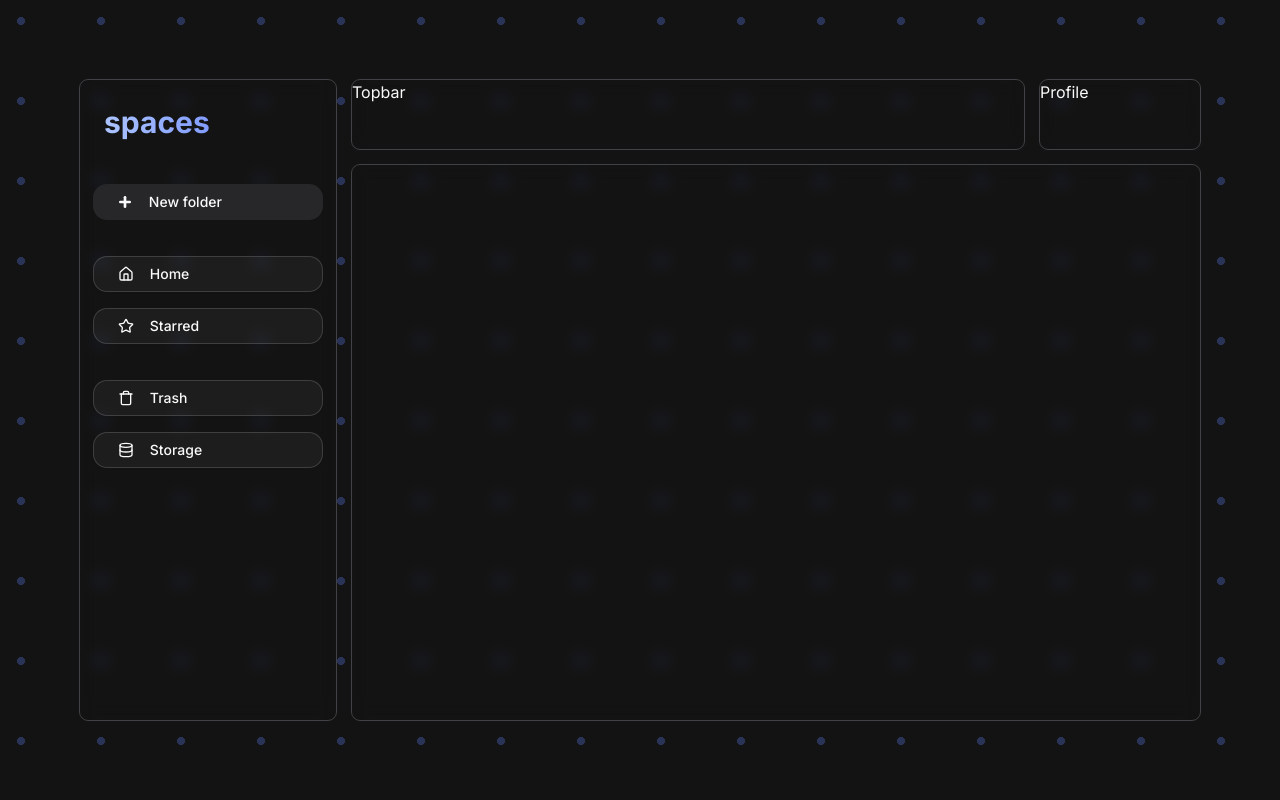
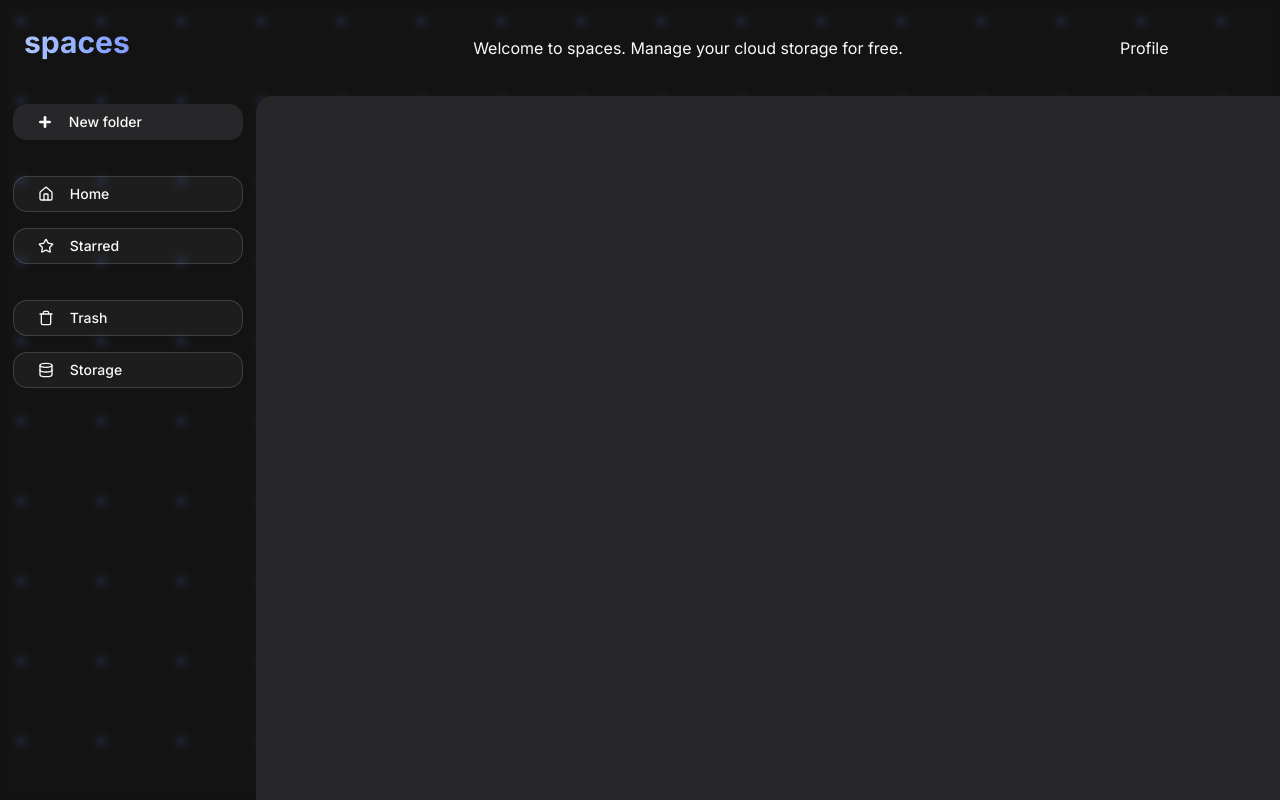
Before and after one commit to noodles-1/spaces, a Next.js app in the folder web/: page / in a window 1280 px wide. Built offline with nearby package versions, Linux system fonts and the light colour scheme.

Commit message:
feat: slight design edit

```diff
--- a/web/src/app/layout.tsx
+++ b/web/src/app/layout.tsx
@@ -1,7 +1,7 @@
 import type { Metadata } from "next";
 import "@/app/globals.css";
 
-import { AppSidebar } from "@/components/custom/app-sidebar";
+import { Sidebar } from "@/components/custom/sidebar/sidebar";
 import { Topbar } from "@/components/custom/topbar/topbar";
 import { ProfileButton } from "@/components/custom/topbar/profile-button";
 
@@ -18,20 +18,20 @@ export default function RootLayout({
     return (
         <html lang="en">
             <body
-                className={`antialiased dark h-screen p-20 flex gap-4`}
+                className={`antialiased dark h-screen flex`}
             >
-                <AppSidebar />
-                <section className="flex flex-col gap-4 grow">
-                    <section className="h-[5rem] flex gap-4">
-                        <Topbar />
-                        <ProfileButton />
-                    </section>
-                    <div className="bg-transparent backdrop-blur-sm outline-1 rounded-md h-full">
-                        <div className="grow">
+                <main className="h-full w-full bg-transparent backdrop-blur-[4px] flex">
+                    <Sidebar />
+                    <section className="grow flex flex-col">
+                        <div className="flex items-center h-[6rem]">
+                            <Topbar />
+                            <ProfileButton />
+                        </div>
+                        <div className="bg-zinc-800 grow p-6 rounded-tl-2xl">
                             {children}
                         </div>
-                    </div>
-                </section>
+                    </section>
+                </main>
             </body>
         </html>
     );
--- a/web/src/components/custom/app-sidebar.tsx
+++ b/web/src/components/custom/sidebar/sidebar.tsx
@@ -29,11 +29,11 @@ const items = [
     },
 ];
 
-export function AppSidebar() {
+export function Sidebar() {
     const pathname = usePathname();
 
     return (
-        <div className="h-full w-[16rem] bg-transparent backdrop-blur-sm outline-1 rounded-md">
+        <div className="h-full w-[16rem]">
             <div
                 className="font-bold text-3xl bg-gradient-to-r from-[#abc4ff] to-[#6072ff] bg-clip-text text-transparent m-6">
                 spaces
--- a/web/src/components/custom/topbar/profile-button.tsx
+++ b/web/src/components/custom/topbar/profile-button.tsx
@@ -1,6 +1,6 @@
 export function ProfileButton() {
     return (
-        <div className="w-[10rem] bg-transparent backdrop-blur-sm outline-1 rounded-md">
+        <div className="w-[10rem]">
             Profile
         </div>
     );
--- a/web/src/components/custom/topbar/topbar.tsx
+++ b/web/src/components/custom/topbar/topbar.tsx
@@ -1,7 +1,7 @@
 export function Topbar() {
     return (
-        <div className="bg-transparent backdrop-blur-sm outline-1 rounded-md grow">
-            Topbar
+        <div className="grow text-center">
+            Welcome to spaces. Manage your cloud storage for free.
         </div>
     );
 }
```
